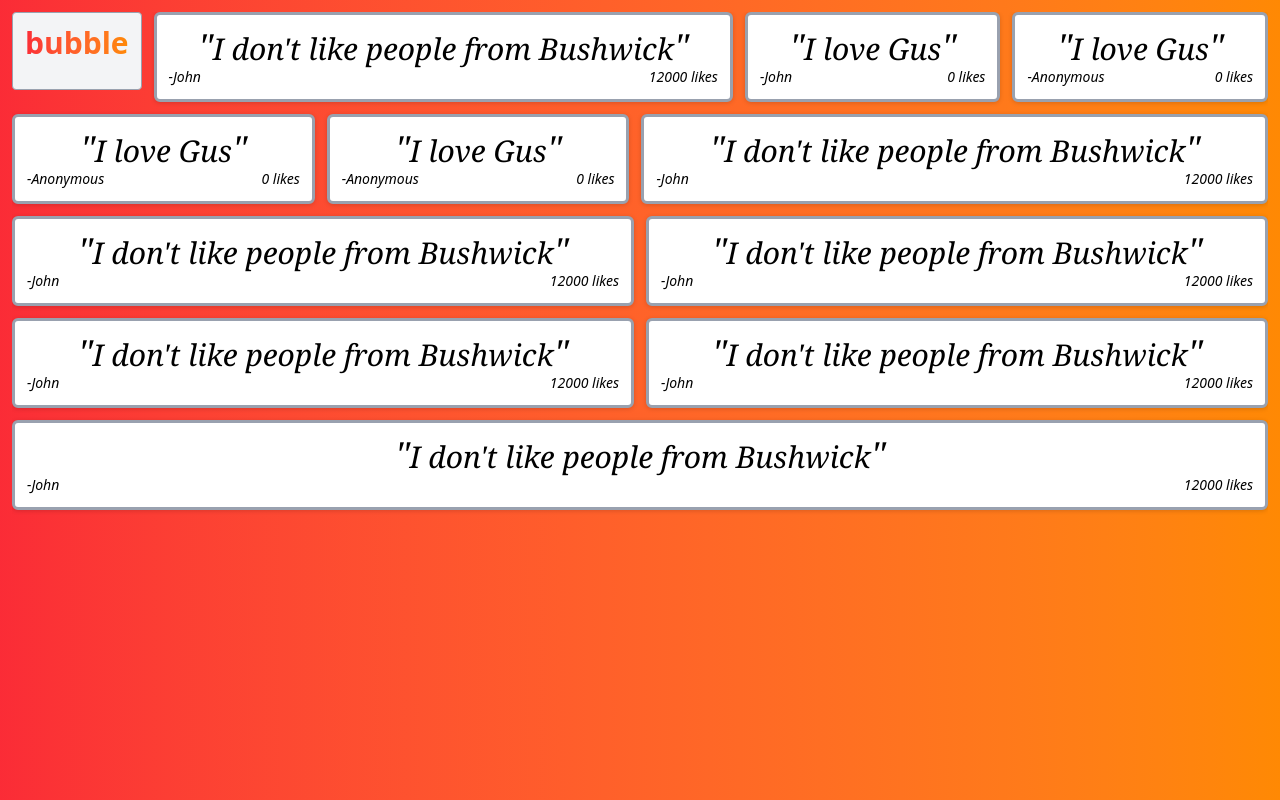
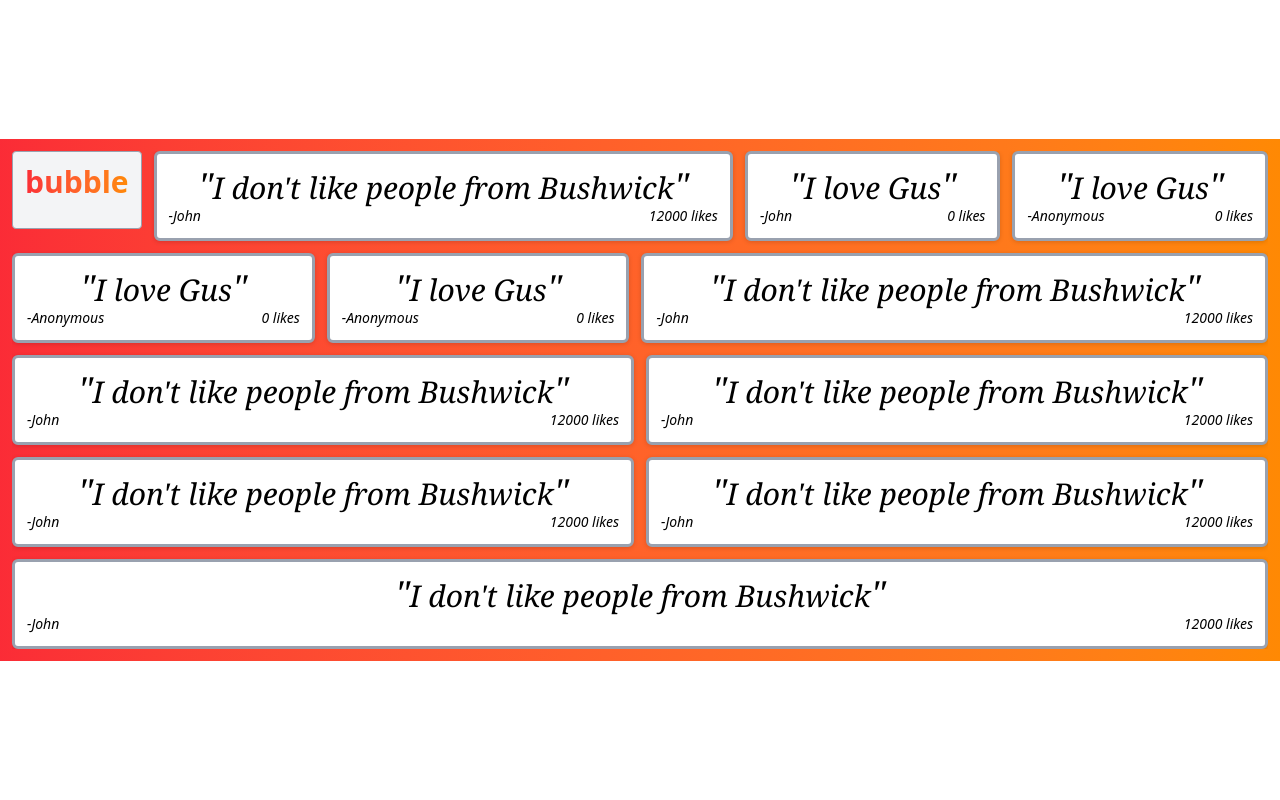
Before and after one commit to JohnSwiftC/bubble, a React (Vite) app: page / in a window 1280 px wide. Built offline with nearby package versions, Linux system fonts and the light colour scheme.

Commit message:
realize the real solution to the scrolling problem, allow dynamic gradient height

```diff
--- a/src/App.jsx
+++ b/src/App.jsx
@@ -6,9 +6,9 @@ function App() {
 
   return (
     <>
-      <div className="fixed inset-0 w-screen h-screen bg-gradient-to-r from-red-500 to-orange-400">
+      <div className="w-screen bg-gradient-to-r from-red-500 to-orange-400 p-3">
 
-        <div className="h-12/12 overflow-auto content-start flex flex-wrap gap-3 m-3">
+        <div className="overflow-scroll flex flex-wrap gap-3">
           <div className="text-center bg-gray-100 border border-gray-400 mb-3 p-3 rounded">
             <p className="text-transparent bg-clip-text font-bold text-3xl bg-gradient-to-r from-red-500 to-orange-400">
               bubble
```
